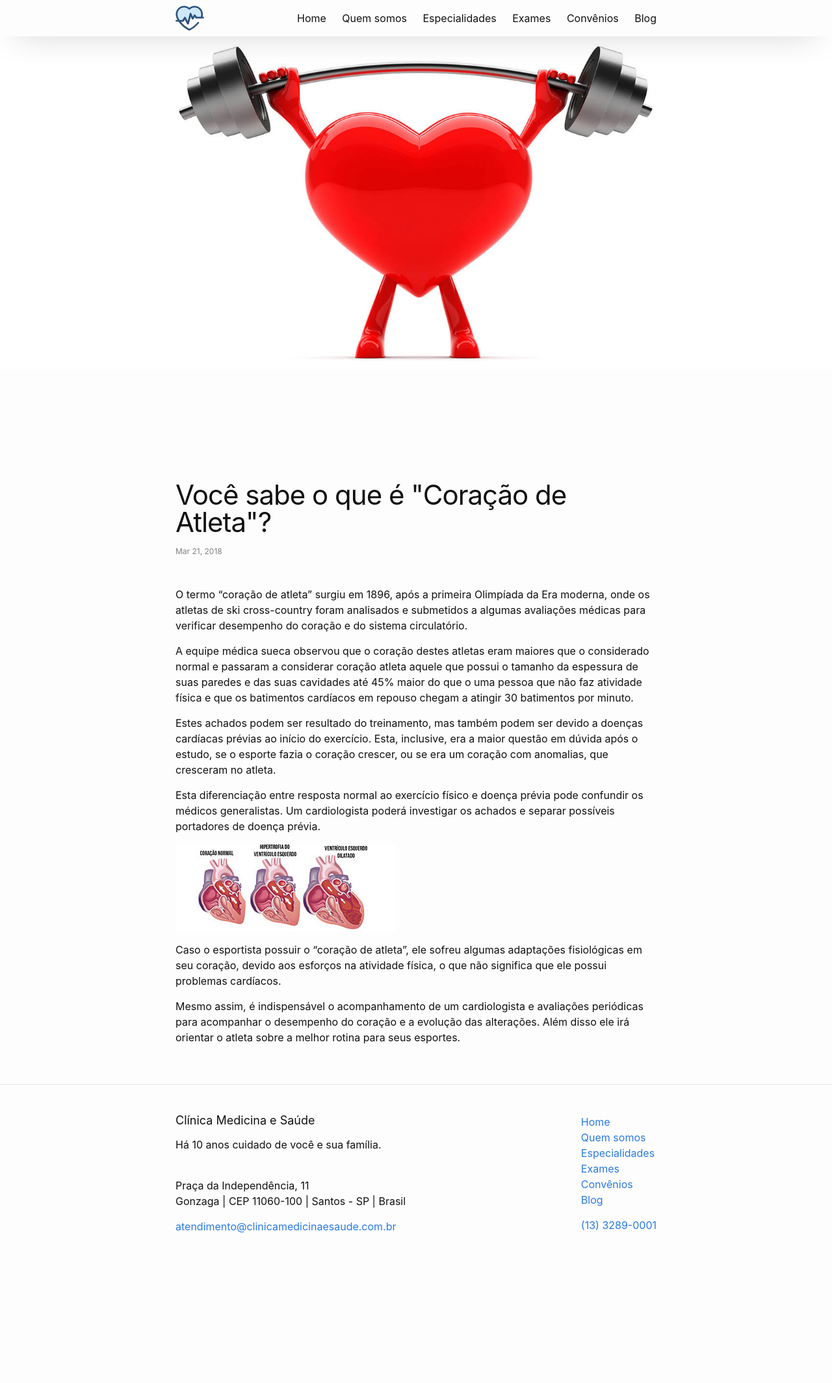
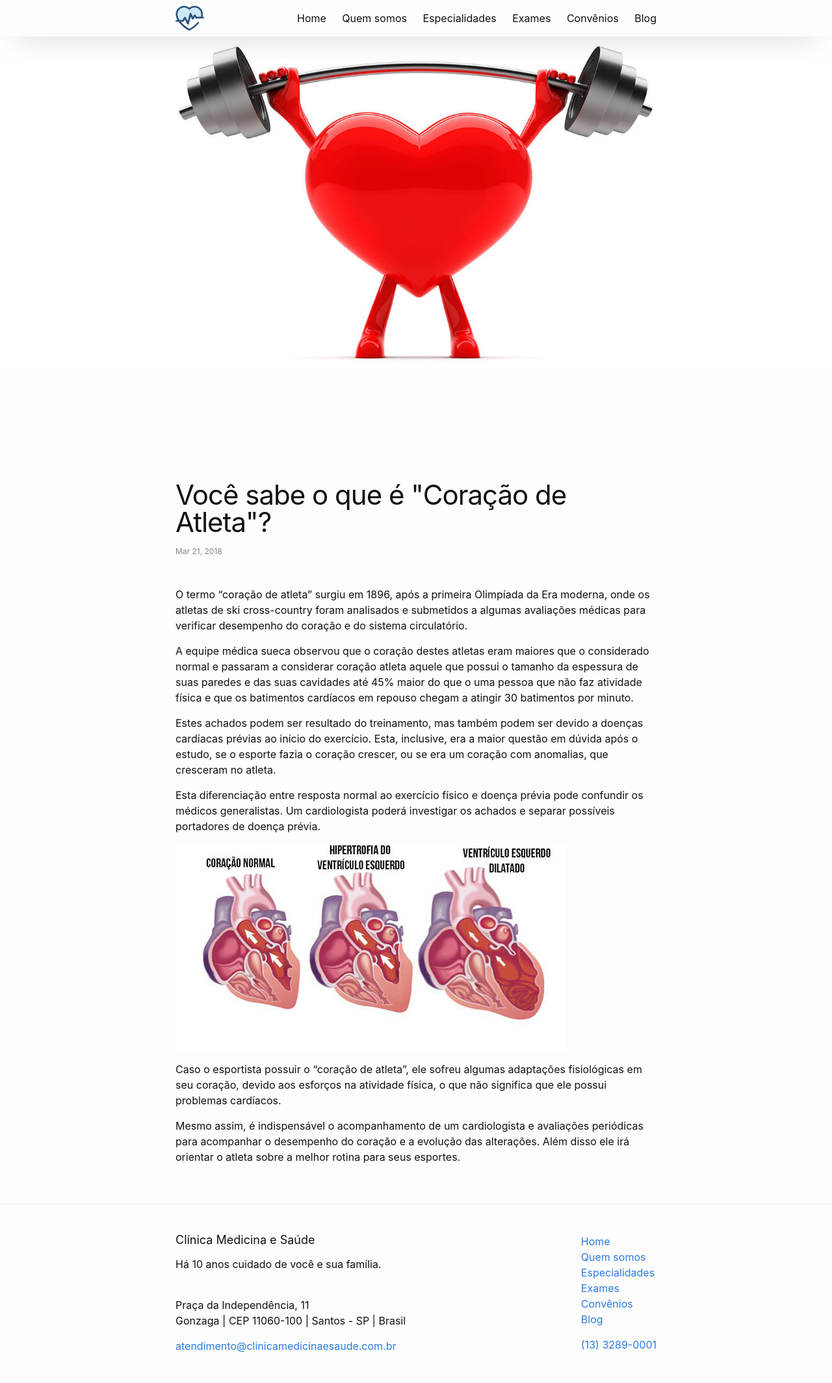
Before and after one commit to CopaTecnologia/medicinaesaude, a Jekyll site: the page built from _posts/2018-03-21-post-de-exemplo.markdown, in a window 1280 px wide. Shown: the whole page at 65% size. Built offline with Jekyll 4.4.1, drawn with Linux system fonts in a browser that asks for light colours; before the commit the page ends 1945 px from its top, so only the background shows below that.

Commit message:
Updated Post De Exemplo

```diff
--- a/_posts/2018-03-21-post-de-exemplo.markdown
+++ b/_posts/2018-03-21-post-de-exemplo.markdown
@@ -12,7 +12,7 @@ Estes achados podem ser resultado do treinamento, mas também podem ser devido a
 
 Esta diferenciação entre resposta normal ao exercício físico e doença prévia pode confundir os médicos generalistas. Um cardiologista poderá investigar os achados e separar possíveis portadores de doença prévia.
 
-![insuficiencia-cardiaca-1.jpg](/uploads/insuficiencia-cardiaca-1.jpg)
+![insuficiencia-cardiaca.jpg](/uploads/insuficiencia-cardiaca.jpg)
 
 Caso o esportista possuir o “coração de atleta”, ele sofreu algumas adaptações fisiológicas em seu coração, devido aos esforços na atividade física, o que não significa que ele possui problemas cardíacos.
 
```
